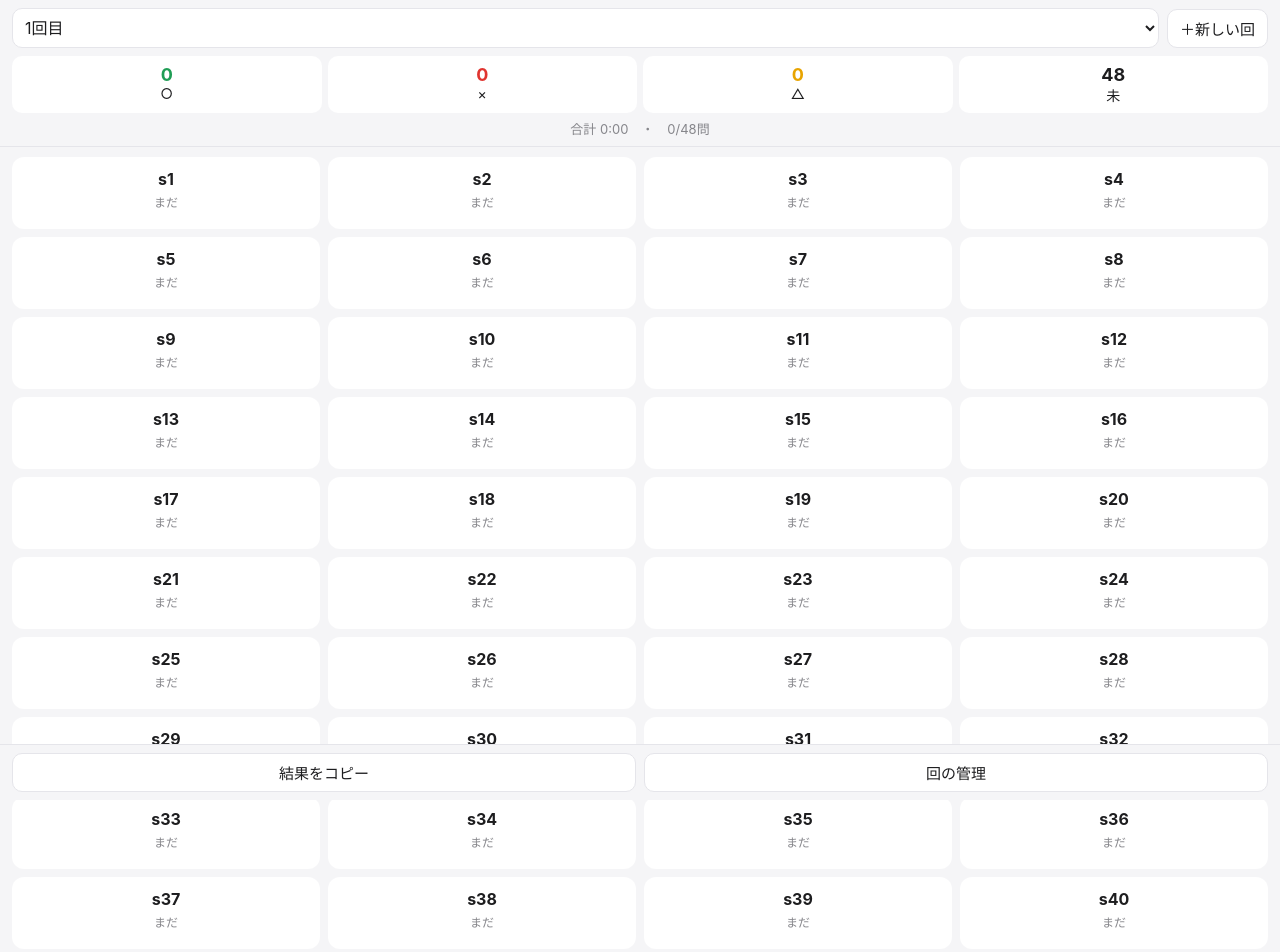
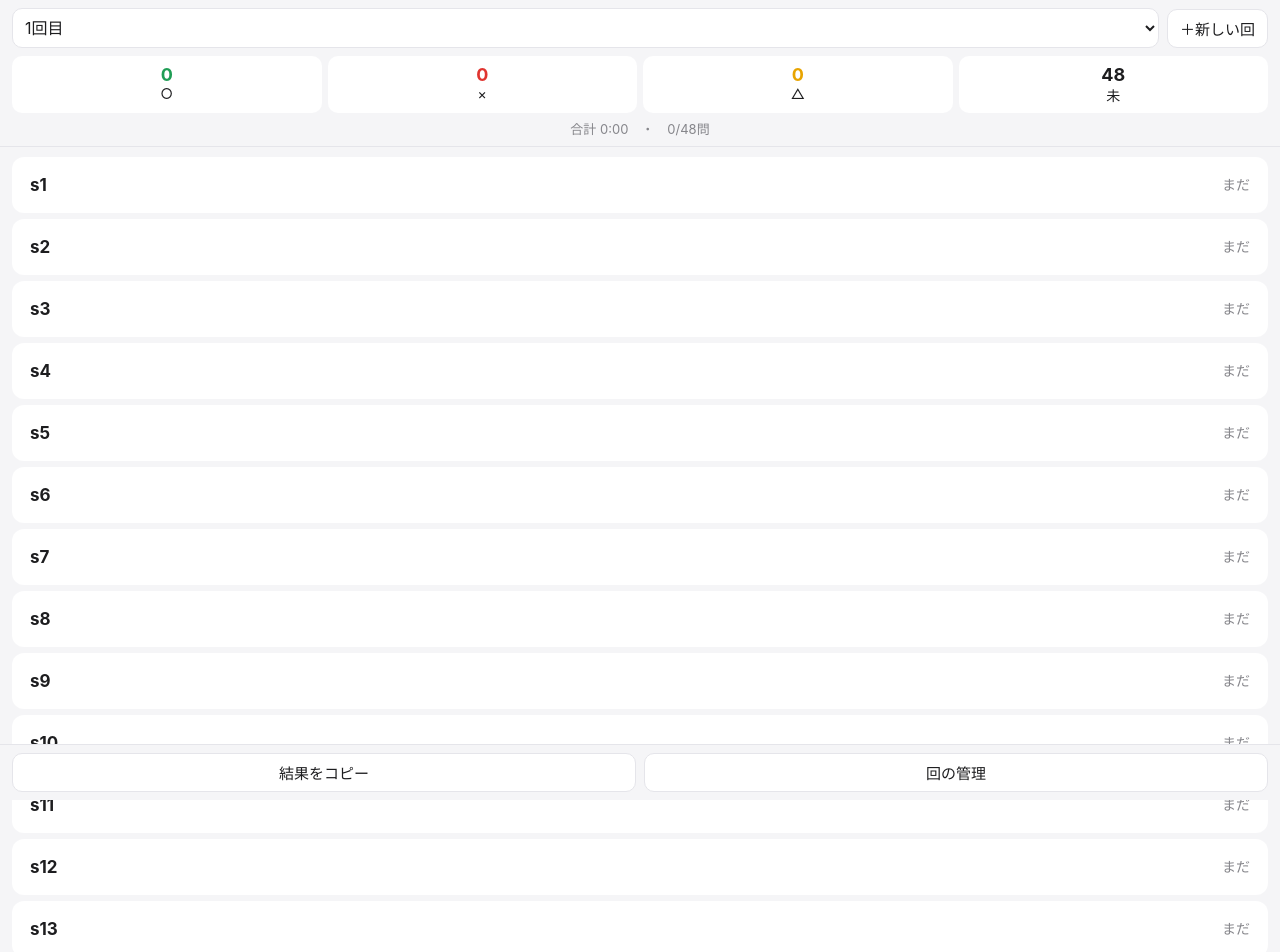
Before and after one commit to syuta-chiba/s48-check, a plain HTML site: page index.html in a window 1280 px wide. Shown: the top 952 px of the page. Drawn offline with Linux system fonts and the light colour scheme.

Commit message:
一覧を1行1問の縦並びに戻す
Co-Authored-By: Claude Opus 5.5 <noreply@anthropic.com>

```diff
--- a/index.html
+++ b/index.html
@@ -36,11 +36,11 @@ select{flex:1; min-width:0; padding:8px; border-radius:10px; border:1px solid va
 .stat.o b{color:var(--o)} .stat.x b{color:var(--x)} .stat.t b{color:var(--t)}
 .total{margin-top:6px; font-size:13px; color:var(--sub); text-align:center}
 main{padding:10px 12px calc(env(safe-area-inset-bottom) + 90px)}
-.grid{display:grid; grid-template-columns:repeat(4,1fr); gap:8px}
-.tile{background:var(--card); border-radius:12px; padding:10px 4px; text-align:center; border:2px solid transparent}
-.tile .id{font-weight:700; font-size:16px}
-.tile .st{font-size:22px; font-weight:800; height:28px; line-height:28px; color:var(--sub)}
-.tile .st.none{font-size:12px; font-weight:400}
+.grid{display:flex; flex-direction:column; gap:6px}
+.tile{display:flex; align-items:center; justify-content:space-between; background:var(--card); border-radius:12px; padding:12px 16px; border:2px solid transparent}
+.tile .id{font-weight:700; font-size:17px}
+.tile .st{font-size:24px; font-weight:800; line-height:28px; color:var(--sub)}
+.tile .st.none{font-size:14px; font-weight:400}
 .tile.o{border-color:var(--o)} .tile.o .st{color:var(--o)}
 .tile.x{border-color:var(--x)} .tile.x .st{color:var(--x)}
 .tile.t{border-color:var(--t)} .tile.t .st{color:var(--t)}
```
